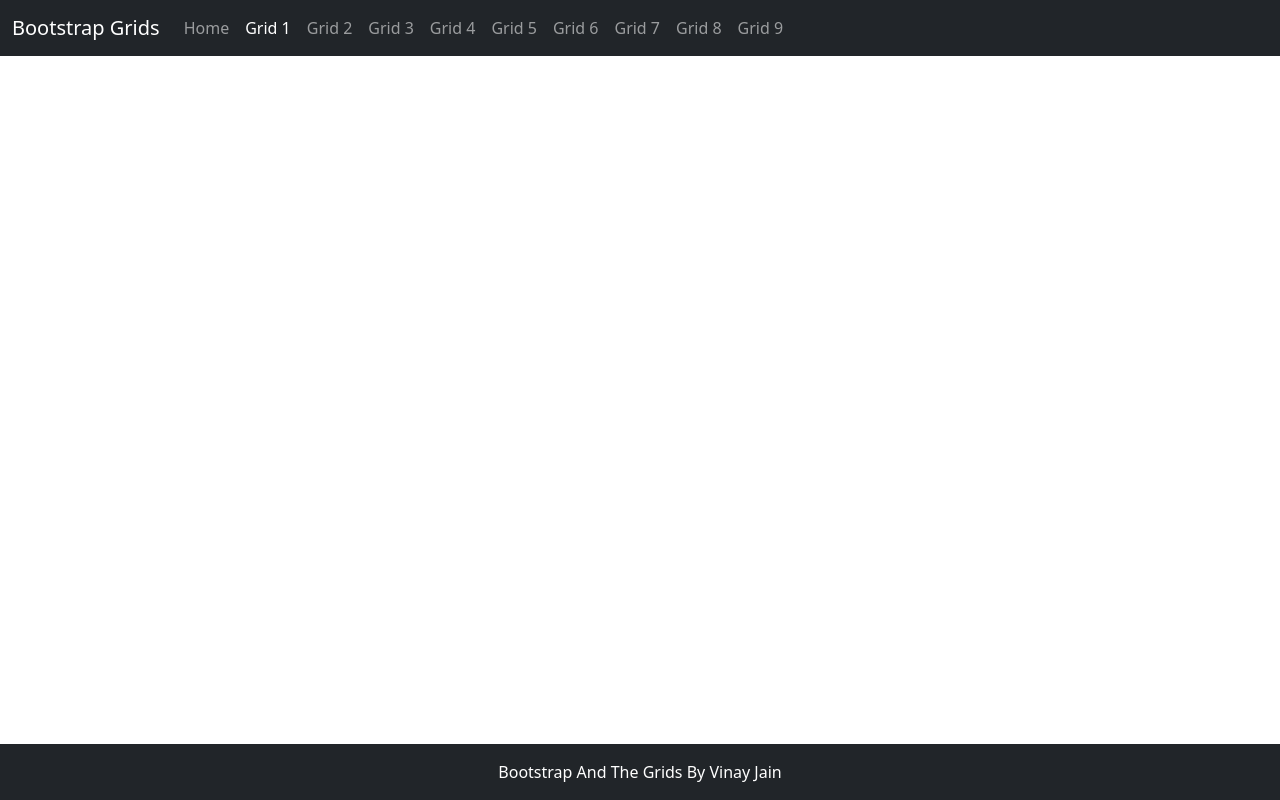
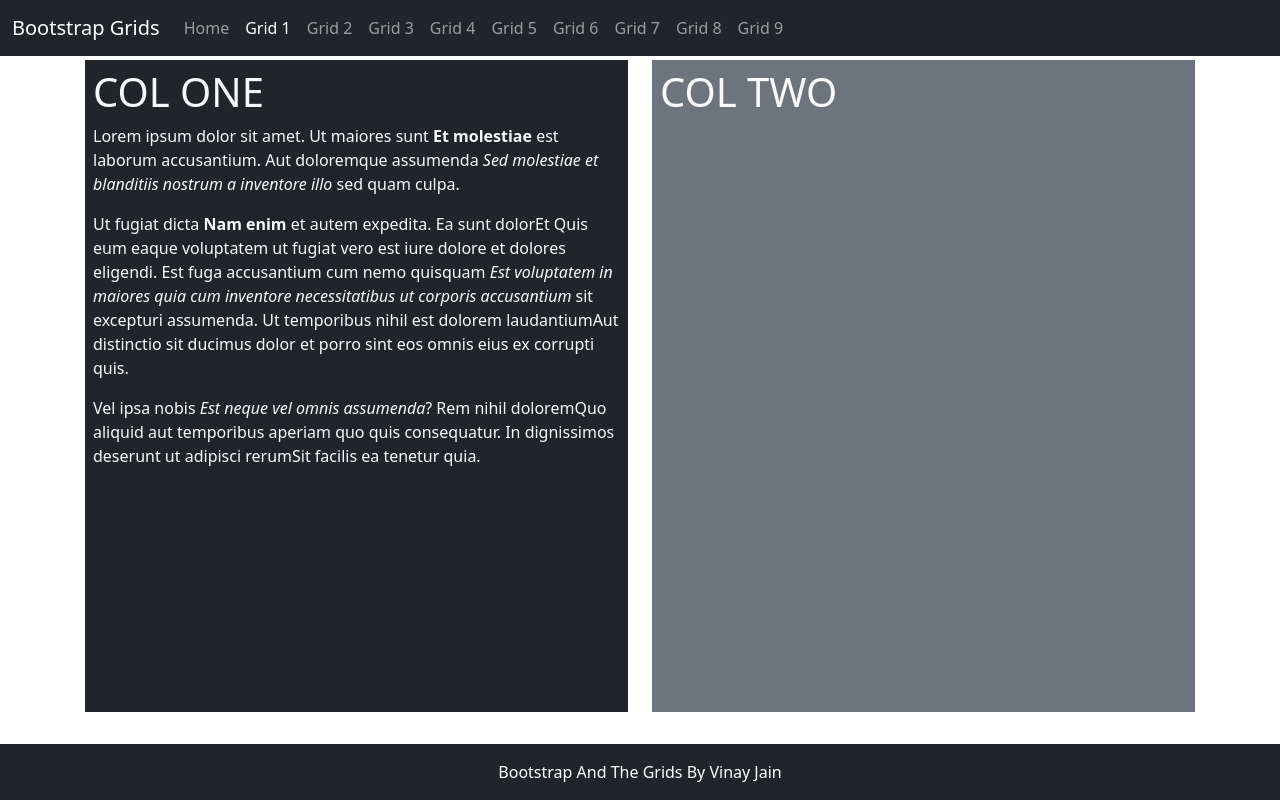
Before and after one commit to Vinay352/Bootstrap-Grid-Projects, a plain HTML site: page Grid1.html in a window 1280 px wide. Drawn offline with nearby package versions, Linux system fonts and the light colour scheme.

Commit message:
Grid 1 complete
Grid 1 complete

```diff
--- a/Grid1.html
+++ b/Grid1.html
@@ -63,8 +63,23 @@
 </nav>
 
     <main class="flex-shrink-0">
-        <div class="container">
+        <div class="container h-100 minHeight">
+           <div class="row row-cols-1 row-cols-md-2 gy-2 h-100">
+                <div class="col">
+                    <div class="bg-dark text-light h-100 p-2">
+                        <h1>COL ONE</h1>
+                        <p>Lorem ipsum dolor sit amet. Ut maiores sunt <strong>Et molestiae</strong> est laborum accusantium. Aut doloremque assumenda <em>Sed molestiae et blanditiis nostrum a inventore illo</em> sed quam culpa. </p>
+                        <p>Ut fugiat dicta <strong>Nam enim</strong> et autem expedita. Ea sunt dolorEt Quis eum eaque voluptatem ut fugiat vero est iure dolore et dolores eligendi. Est fuga accusantium cum nemo quisquam <em>Est voluptatem in maiores quia cum inventore necessitatibus ut corporis accusantium</em> sit excepturi assumenda. Ut temporibus nihil est dolorem laudantiumAut distinctio sit ducimus dolor et porro sint eos omnis eius ex corrupti quis. </p>
+                        <p>Vel ipsa nobis <em>Est neque vel omnis assumenda</em>? Rem nihil doloremQuo aliquid aut temporibus aperiam quo quis consequatur. In dignissimos deserunt ut adipisci rerumSit facilis ea tenetur quia. </p>
+                    </div>
+                </div>
 
+                <div class="col">
+                    <div class="bg-secondary text-light h-100 p-2">
+                        <h1>COL TWO</h1>
+                    </div>
+                </div>
+           </div>
         </div>
     </main>
     <footer class="footer mt-auto py-3 bg-dark sticky-footer">
--- a/css/site.css
+++ b/css/site.css
@@ -19,6 +19,10 @@ main>.container {
     color: rgb(195, 255, 0);
 }
 
+.minHeight {
+    min-height: 80vh;
+}
+
 .sticky-footer {
     position: sticky;
     left: 0;
```
